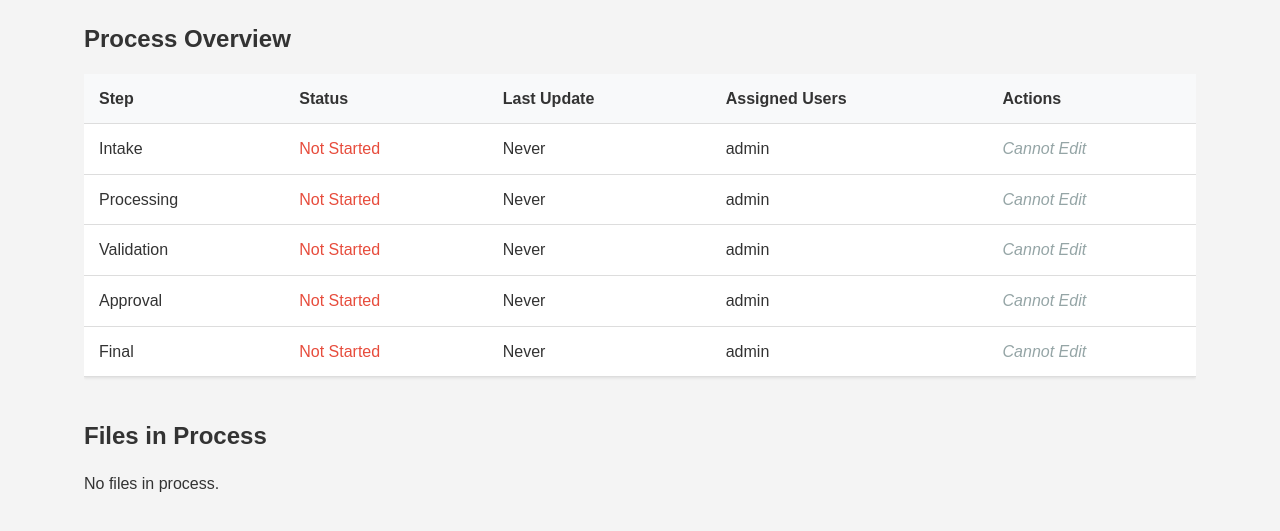
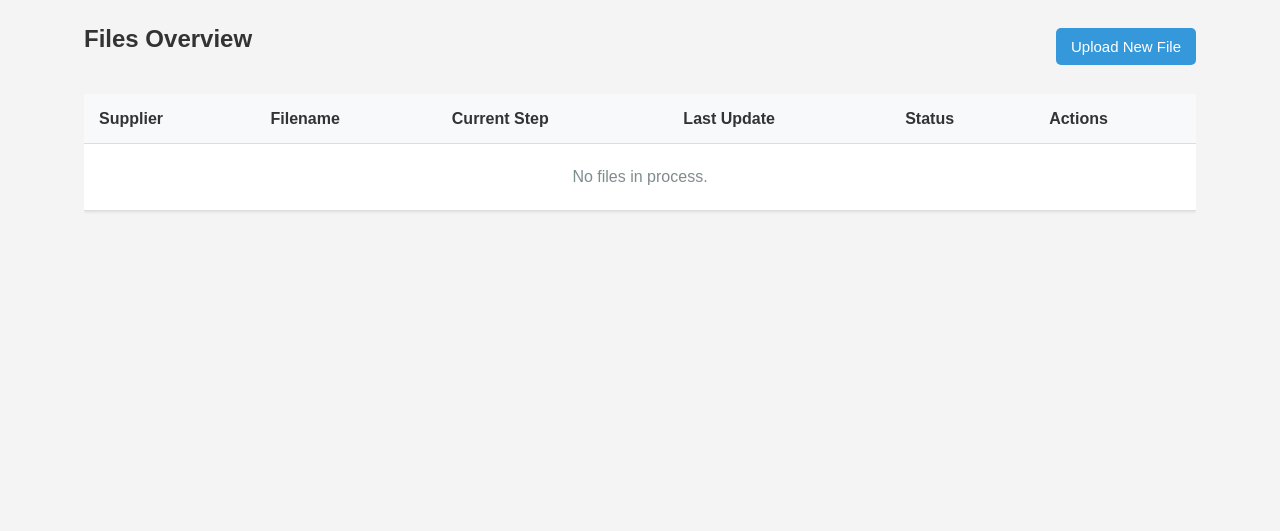
Before and after one commit to mostafaAsala/Project-Management-System, a Flask app: page / in a window 1280 px wide. Shown: the part 96-627 px from the top of the page. Run offline with Flask 3, Linux system fonts and the light colour scheme; the visitor is signed in with stand-in values (Sample User, id 1).

Commit message:
finished product 2

```diff
--- a/app.py
+++ b/app.py
@@ -42,34 +42,52 @@
     if 'username' not in session:
         return redirect(url_for('login'))
 
-    # Get process overview data
-    process_overview = []
+    return render_template('index.html',
+                          files=files_db,
+                          steps=steps,
+                          username=session['username'],
+                          is_admin=users_db.get(session['username'], {}).get('is_admin', False))
+
+@app.route('/file/<file_id>')
+def file_pipeline(file_id):
+    if 'username' not in session:
+        return redirect(url_for('login'))
+
+    if file_id not in files_db:
+        flash('File not found')
+        return redirect(url_for('index'))
+
+    file = files_db[file_id]
+
+    # Get status for each step in the pipeline
+    step_statuses = {}
     for step in steps:
         step_data = {
-            'name': step,
             'status': 'Not Started',
             'last_update': None,
-            'assigned_users': step_assignments[step],
+            'user': None,
             'can_edit': is_authorized_for_step(session['username'], step)
         }
 
-        # Check if any files are at this step
-        for file_id, file in files_db.items():
-            for entry in file['history']:
-                if entry['step'] == step:
-                    if step_data['last_update'] is None or entry['timestamp'] > step_data['last_update']:
-                        step_data['last_update'] = entry['timestamp']
-                        step_data['status'] = 'Completed'
+        # Check file history for this step
+        for entry in file['history']:
+            if entry['step'] == step:
+                if step_data['last_update'] is None or entry['timestamp'] > step_data['last_update']:
+                    step_data['last_update'] = entry['timestamp']
+                    step_data['user'] = entry['user']
+                    step_data['status'] = 'Completed'
 
-            if file['current_step'] == step:
-                step_data['status'] = 'In Progress'
+        # Current step is in progress
+        if file['current_step'] == step and step_data['status'] != 'Completed':
+            step_data['status'] = 'In Progress'
 
-        process_overview.append(step_data)
+        step_statuses[step] = step_data
 
-    return render_template('index.html',
-                          files=files_db,
+    return render_template('file_pipeline.html',
+                          file=file,
+                          file_id=file_id,
                           steps=steps,
-                          process_overview=process_overview,
+                          step_statuses=step_statuses,
                           username=session['username'],
                           is_admin=users_db.get(session['username'], {}).get('is_admin', False))
 
@@ -202,5 +220,68 @@
         return jsonify({"error": "Not authenticated"}), 401
     return jsonify(files_db)
 
+@app.route('/api/file_versions/<file_id>/<step>')
+def get_file_versions(file_id, step):
+    if 'username' not in session:
+        return jsonify({"error": "Not authenticated"}), 401
+
+    if file_id not in files_db:
+        return jsonify({"error": "File not found"}), 404
+
+    versions = []
+    for entry in files_db[file_id]['history']:
+        if entry['step'] == step:
+            versions.append({
+                'file_id': file_id,
+                'step': step,
+                'filename': entry['filename'],
+                'timestamp': entry['timestamp'],
+                'user': entry['user']
+            })
+
+    return jsonify({"versions": versions})
+
+@app.route('/update_status', methods=['POST'])
+def update_status():
+    if 'username' not in session:
+        return jsonify({"success": False, "message": "Not authenticated"}), 401
+
+    data = request.json
+    file_id = data.get('file_id')
+    step = data.get('step')
+    status = data.get('status')
+
+    if not all([file_id, step, status]):
+        return jsonify({"success": False, "message": "Missing required fields"}), 400
+
+    if file_id not in files_db:
+        return jsonify({"success": False, "message": "File not found"}), 404
+
+    if step not in steps:
+        return jsonify({"success": False, "message": "Invalid step"}), 400
+
+    if not is_authorized_for_step(session['username'], step):
+        return jsonify({"success": False, "message": "Not authorized to update this step"}), 403
+
+    # Update the file status
+    if status == 'Completed' or status == 'In Progress':
+        # Add a status update entry to history
+        timestamp = datetime.now().isoformat()
+        files_db[file_id]['history'].append({
+            'step': step,
+            'timestamp': timestamp,
+            'filename': f"Status update to {status}",
+            'path': None,  # No file for status updates
+            'user': session['username']
+        })
+
+        # If completed, move to next step
+        if status == 'Completed' and files_db[file_id]['current_step'] == step:
+            current_index = steps.index(step)
+            if current_index < len(steps) - 1:
+                files_db[file_id]['current_step'] = steps[current_index + 1]
+
+    return jsonify({"success": True})
+
 if __name__ == '__main__':
     app.run(debug=True)
--- a/static/styles.css
+++ b/static/styles.css
@@ -140,16 +140,16 @@
     background-color: #f5f5f5;
 }
 
-/* Process Table */
-.process-table .status-not-started {
+/* Status Colors */
+.status-not-started {
     color: #e74c3c;
 }
 
-.process-table .status-in-progress {
+.status-in-progress {
     color: #f39c12;
 }
 
-.process-table .status-completed {
+.status-completed {
     color: #27ae60;
 }
 
@@ -158,69 +158,179 @@
     font-style: italic;
 }
 
-/* File Cards */
-.files-container {
-    display: grid;
-    grid-template-columns: repeat(auto-fill, minmax(300px, 1fr));
-    gap: 20px;
+/* Actions Bar */
+.actions-bar {
+    display: flex;
+    justify-content: space-between;
+    align-items: center;
+    margin-bottom: 20px;
 }
 
-.file-card {
+/* File Info */
+.file-info {
+    background: white;
+    padding: 15px;
+    border-radius: 5px;
+    margin-bottom: 20px;
+    box-shadow: 0 1px 3px rgba(0, 0, 0, 0.1);
+}
+
+.file-info p {
+    margin-bottom: 10px;
+}
+
+.file-info p:last-child {
+    margin-bottom: 0;
+}
+
+/* Pipeline Visualization */
+.pipeline-container {
+    display: flex;
+    flex-wrap: wrap;
+    align-items: center;
+    justify-content: center;
+    margin: 30px 0;
+    gap: 0;
+}
+
+.pipeline-step {
+    display: flex;
+    align-items: center;
+    margin-bottom: 20px;
+}
+
+.pipeline-card {
     background: white;
     border-radius: 5px;
     padding: 20px;
-    box-shadow: 0 1px 3px rgba(0, 0, 0, 0.1);
+    width: 250px;
+    box-shadow: 0 2px 5px rgba(0, 0, 0, 0.1);
+    border: 1px solid #ddd;
+    transition: transform 0.3s, box-shadow 0.3s;
 }
 
-.file-card h3 {
+.pipeline-step.current .pipeline-card {
+    border-color: #3498db;
+    box-shadow: 0 4px 8px rgba(52, 152, 219, 0.3);
+    transform: translateY(-5px);
+}
+
+.pipeline-card h3 {
+    margin-bottom: 10px;
+    text-align: center;
     border-bottom: 1px solid #eee;
     padding-bottom: 10px;
-    margin-bottom: 10px;
 }
 
-.file-card p {
-    margin-bottom: 10px;
+.status-indicator {
+    text-align: center;
+    font-weight: bold;
+    padding: 5px;
+    border-radius: 3px;
+    margin-bottom: 15px;
 }
 
-/* Steps */
-.steps {
-    display: flex;
-    flex-wrap: wrap;
-    gap: 5px;
-    margin: 15px 0;
-}
-
-.step {
-    display: inline-block;
-    padding: 5px 10px;
-    border-radius: 3px;
+.card-details {
+    margin-bottom: 15px;
     font-size: 14px;
 }
 
-.current-step {
-    background-color: #4CAF50;
-    color: white;
+.card-actions {
+    display: flex;
+    justify-content: space-between;
+    align-items: center;
+    gap: 10px;
 }
 
-.completed-step {
-    background-color: #2196F3;
-    color: white;
+.status-select {
+    padding: 5px;
+    border-radius: 3px;
+    border: 1px solid #ddd;
+    flex-grow: 1;
 }
 
-.pending-step {
-    background-color: #f1f1f1;
-    color: #666;
+.pipeline-arrow {
+    margin: 0 10px;
+    display: flex;
+    align-items: center;
 }
 
-/* History */
-.history-container {
-    max-height: 200px;
-    overflow-y: auto;
-    margin-top: 10px;
+/* Modal */
+.modal {
+    position: fixed;
+    top: 0;
+    left: 0;
+    width: 100%;
+    height: 100%;
+    background-color: rgba(0, 0, 0, 0.5);
+    display: flex;
+    justify-content: center;
+    align-items: center;
+    z-index: 1000;
 }
 
-.history-table {
-    font-size: 14px;
+.modal-content {
+    background-color: white;
+    border-radius: 5px;
+    width: 90%;
+    max-width: 600px;
+    max-height: 90vh;
+    overflow-y: auto;
+    box-shadow: 0 5px 15px rgba(0, 0, 0, 0.3);
+}
+
+.modal-header {
+    padding: 15px 20px;
+    border-bottom: 1px solid #eee;
+    display: flex;
+    justify-content: space-between;
+    align-items: center;
+}
+
+.modal-body {
+    padding: 20px;
+}
+
+.close-modal {
+    font-size: 24px;
+    cursor: pointer;
+    color: #aaa;
+}
+
+.close-modal:hover {
+    color: #333;
+}
+
+/* Download Items */
+.download-item {
+    display: flex;
+    justify-content: space-between;
+    align-items: center;
+    padding: 15px;
+    border-bottom: 1px solid #eee;
+}
+
+.download-item:last-child {
+    border-bottom: none;
+}
+
+.download-info {
+    flex-grow: 1;
+}
+
+.download-info p {
+    margin-bottom: 5px;
+}
+
+/* Files Table */
+.files-table td {
+    vertical-align: middle;
+}
+
+.no-data {
+    text-align: center;
+    padding: 20px;
+    color: #7f8c8d;
 }
 
 /* Flash Messages */
@@ -256,5 +366,5 @@
 
 /* Utilities */
 .hidden {
-    display: none;
+    display: none !important;
 }
--- a/templates/index.html
+++ b/templates/index.html
@@ -27,47 +27,24 @@
     {% endwith %}
 
     <div class="container">
-        <h2>Process Overview</h2>
-        <div class="table-container">
-            <table class="process-table">
-                <thead>
-                    <tr>
-                        <th>Step</th>
-                        <th>Status</th>
-                        <th>Last Update</th>
-                        <th>Assigned Users</th>
-                        <th>Actions</th>
-                    </tr>
-                </thead>
-                <tbody>
-                    {% for step_data in process_overview %}
-                    <tr>
-                        <td>{{ step_data.name|capitalize }}</td>
-                        <td class="status-{{ step_data.status|lower|replace(' ', '-') }}">{{ step_data.status }}</td>
-                        <td>{{ step_data.last_update|default('Never', true) }}</td>
-                        <td>{{ step_data.assigned_users|join(', ') }}</td>
-                        <td>
-                            {% if step_data.can_edit %}
-                            <button class="btn btn-small upload-btn" data-step="{{ step_data.name }}">Upload</button>
-                            {% else %}
-                            <span class="disabled-text">Cannot Edit</span>
-                            {% endif %}
-                        </td>
-                    </tr>
-                    {% endfor %}
-                </tbody>
-            </table>
+        <div class="actions-bar">
+            <h2>Files Overview</h2>
+            <button id="upload-new-btn" class="btn">Upload New File</button>
         </div>
 
-        <div id="upload-form-container" class="hidden">
+        <div id="upload-form-container" class="hidden modal">
+            <div class="modal-content">
+                <div class="modal-header">
                     <h2>Upload New File</h2>
+                    <span class="close-modal">&times;</span>
+                </div>
                 <form action="/upload" method="post" enctype="multipart/form-data" id="upload-form">
                     <div class="form-group">
                         <label for="supplier">Supplier:</label>
                         <input type="text" id="supplier" name="supplier" required>
                     </div>
                     <div class="form-group">
-                    <label for="step">Step:</label>
+                        <label for="step">Initial Step:</label>
                         <select id="step" name="step">
                             {% for step in steps %}
                             <option value="{{ step }}">{{ step|capitalize }}</option>
@@ -84,82 +61,84 @@
                     </div>
                     <div class="form-actions">
                         <button type="submit" class="btn">Upload</button>
-                    <button type="button" class="btn btn-secondary" id="cancel-upload">Cancel</button>
+                        <button type="button" class="btn btn-secondary close-modal-btn">Cancel</button>
                     </div>
                 </form>
             </div>
+        </div>
 
-        <h2>Files in Process</h2>
-        <div class="files-container">
+        <div class="table-container">
+            <table class="files-table">
+                <thead>
+                    <tr>
+                        <th>Supplier</th>
+                        <th>Filename</th>
+                        <th>Current Step</th>
+                        <th>Last Update</th>
+                        <th>Status</th>
+                        <th>Actions</th>
+                    </tr>
+                </thead>
+                <tbody>
                     {% for file_id, file in files.items() %}
-            <div class="file-card">
-                <h3>{{ file.supplier }} - {{ file.original_filename }}</h3>
-                <p>File ID: {{ file_id }}</p>
-                <p>Current Step: {{ file.current_step|capitalize }}</p>
-
-                <div class="steps">
-                    {% for step in steps %}
+                    <tr>
+                        <td>{{ file.supplier }}</td>
+                        <td>{{ file.original_filename }}</td>
+                        <td>{{ file.current_step|capitalize }}</td>
+                        <td>
+                            {% if file.history|length > 0 %}
+                                {{ file.history[-1].timestamp }}
+                            {% else %}
+                                N/A
+                            {% endif %}
+                        </td>
+                        <td>
+                            {% set current_step = file.current_step %}
                             {% set step_completed = false %}
                             {% for entry in file.history %}
-                            {% if entry.step == step %}
+                                {% if entry.step == current_step %}
                                     {% set step_completed = true %}
                                 {% endif %}
                             {% endfor %}
 
-                        {% if step == file.current_step %}
-                            <div class="step current-step">{{ step|capitalize }}</div>
-                        {% elif step_completed %}
-                            <div class="step completed-step">{{ step|capitalize }}</div>
+                            {% if step_completed %}
+                                <span class="status-completed">Completed</span>
                             {% else %}
-                            <div class="step pending-step">{{ step|capitalize }}</div>
+                                <span class="status-in-progress">In Progress</span>
                             {% endif %}
-                    {% endfor %}
-                </div>
-
-                <h4>History</h4>
-                <div class="history-container">
-                    <table class="history-table">
-                        <thead>
+                        </td>
+                        <td>
+                            <a href="{{ url_for('file_pipeline', file_id=file_id) }}" class="btn btn-small">View Pipeline</a>
+                        </td>
+                    </tr>
+                    {% else %}
                     <tr>
-                                <th>Step</th>
-                                <th>Timestamp</th>
-                                <th>User</th>
-                                <th>Action</th>
-                            </tr>
-                        </thead>
-                        <tbody>
-                            {% for entry in file.history %}
-                            <tr>
-                                <td>{{ entry.step|capitalize }}</td>
-                                <td>{{ entry.timestamp }}</td>
-                                <td>{{ entry.user }}</td>
-                                <td>
-                                    <a href="{{ url_for('download_file', file_id=file_id, step=entry.step) }}" class="btn btn-small">Download</a>
-                                </td>
+                        <td colspan="6" class="no-data">No files in process.</td>
                     </tr>
                     {% endfor %}
                 </tbody>
             </table>
         </div>
     </div>
-            {% else %}
-            <p>No files in process.</p>
-            {% endfor %}
-        </div>
-    </div>
 
     <script>
         // Show/hide upload form
-        document.querySelectorAll('.upload-btn').forEach(button => {
-            button.addEventListener('click', function() {
-                const step = this.getAttribute('data-step');
-                document.getElementById('step').value = step;
+        document.getElementById('upload-new-btn').addEventListener('click', function() {
             document.getElementById('upload-form-container').classList.remove('hidden');
+        });
+
+        document.querySelectorAll('.close-modal, .close-modal-btn').forEach(element => {
+            element.addEventListener('click', function() {
+                document.getElementById('upload-form-container').classList.add('hidden');
             });
         });
 
-        document.getElementById('cancel-upload').addEventListener('click', function() {
-            document.getElementById('upload-form-container').classList.add('hidden');
+        // Close modal when clicking outside
+        window.addEventListener('click', function(event) {
+            const modal = document.getElementById('upload-form-container');
+            if (event.target === modal) {
+                modal.classList.add('hidden');
+            }
         });
     </script>
 </body>
```
Also changed, not shown: templates/file_pipeline.html (added, +198 -0 lines). Lines whose indentation alone changed are shown as unchanged.
